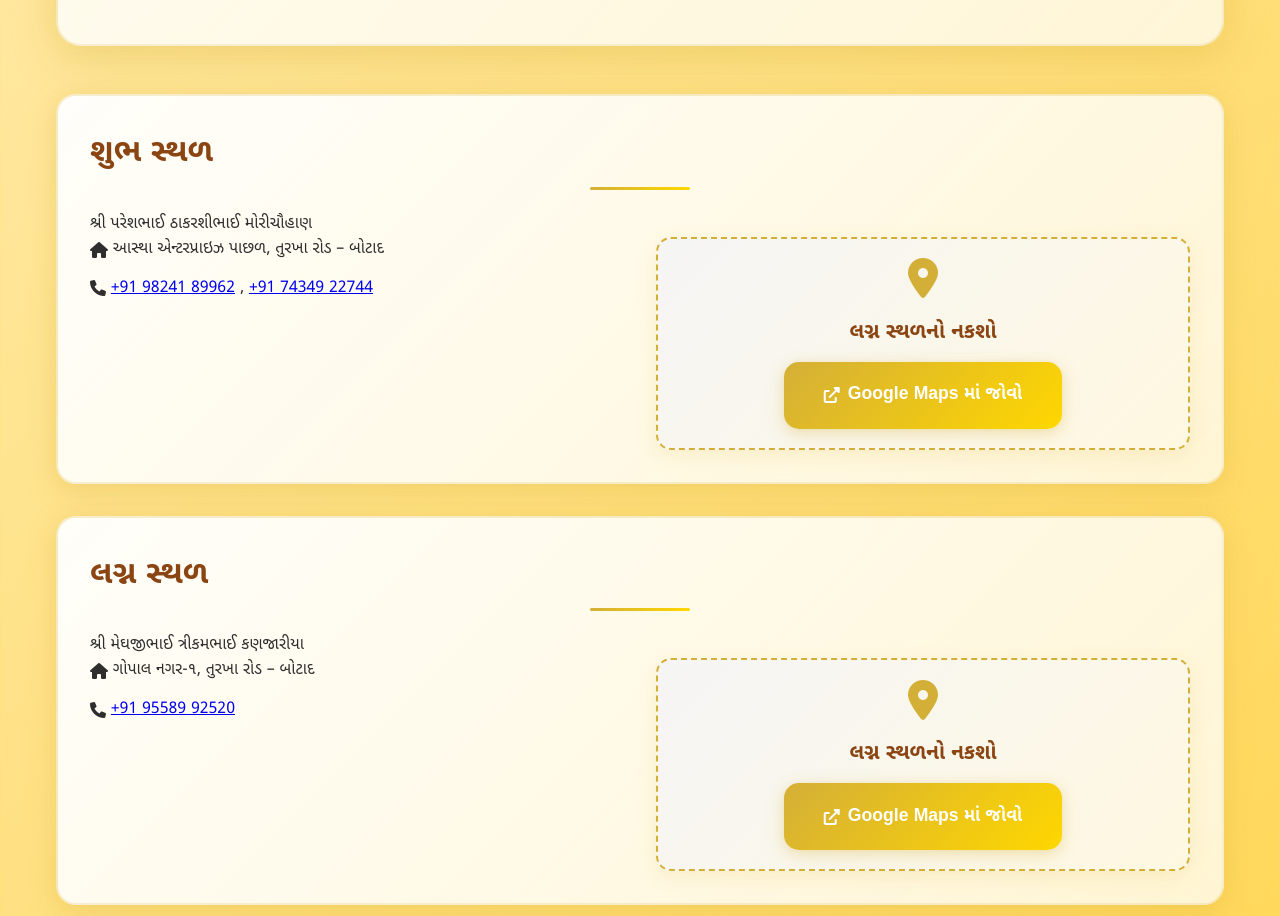
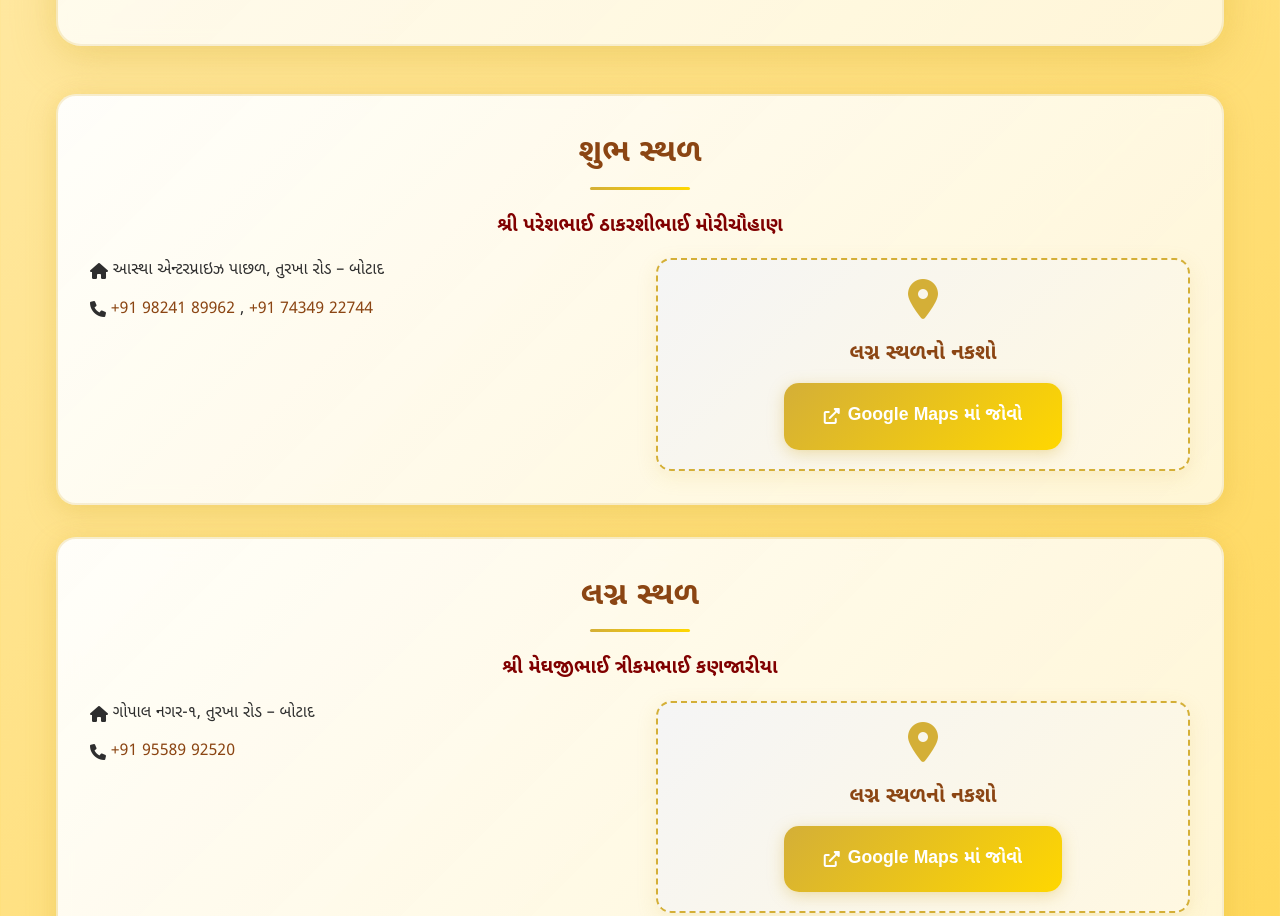
Before and after one commit to kishanmorichauhan/wedding-invitation, a plain HTML site: page index.html in a window 1280 px wide. Shown: the part 3120-4036 px from the top of the page. Drawn offline with Linux system fonts and the light colour scheme.

Commit message:
Update styles.css

```diff
--- a/styles.css
+++ b/styles.css
@@ -772,6 +772,7 @@ body::before {
     color: #8b4513;
     margin-bottom: 2rem;
     position: relative;
+    text-align: center;
 }
 
 .section-title::after {
@@ -928,6 +929,14 @@ body::before {
     margin-bottom: 1.5rem;
 }
 
+.venue-subtitle {
+    text-align: center;
+    color: #800000;
+    font-size: 1.2rem;
+    font-weight: 600;
+    margin: 1rem 0;
+}
+
 .venue-details p {
     display: flex;
     align-items: center;
@@ -935,6 +944,18 @@ body::before {
     margin-bottom: 0.8rem;
     font-size: 1rem;
     color: #2e2e2e;
+}
+
+.venue-details p a {
+    color: #8b4513;
+    text-decoration: none;
+    font-weight: 500;
+    transition: color 0.3s ease;
+}
+
+.venue-details p a:hover {
+    color: #d4af37;
+    text-decoration: underline;
 }
 
 .map-container {
```
